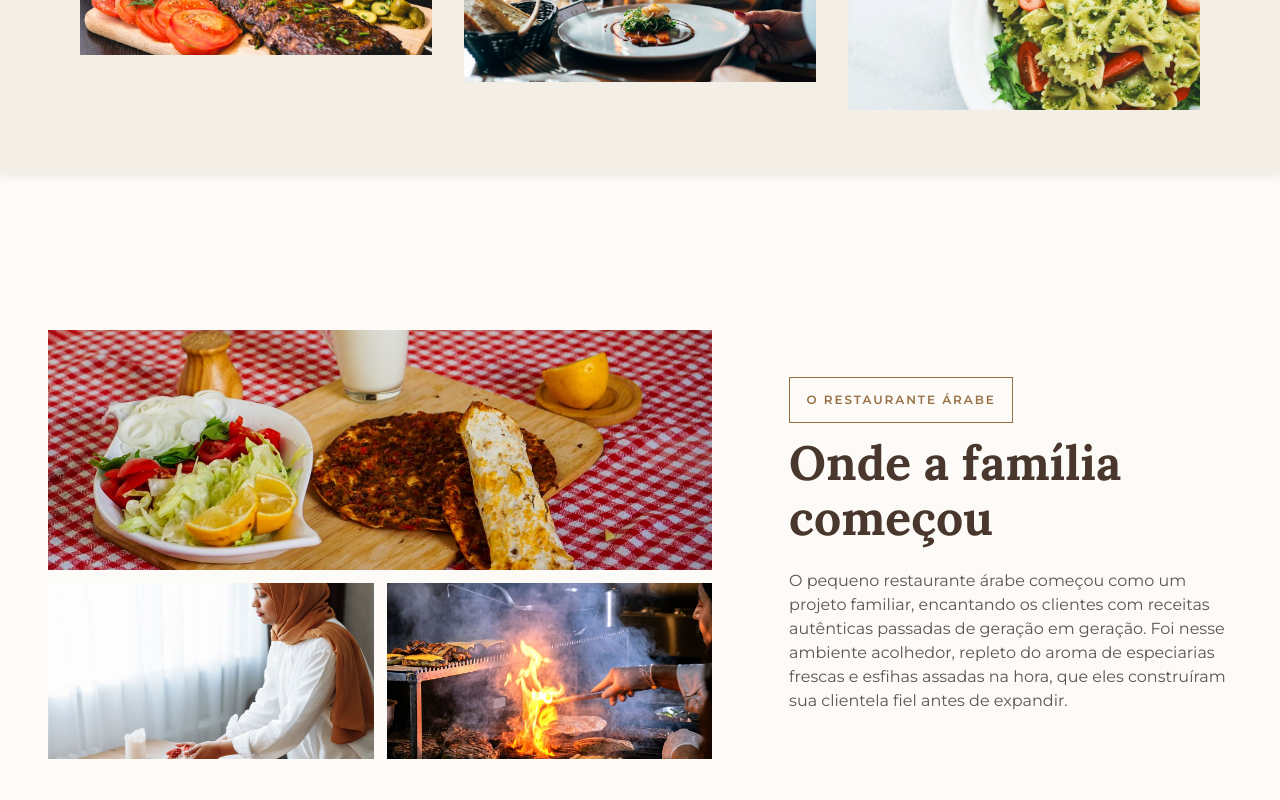
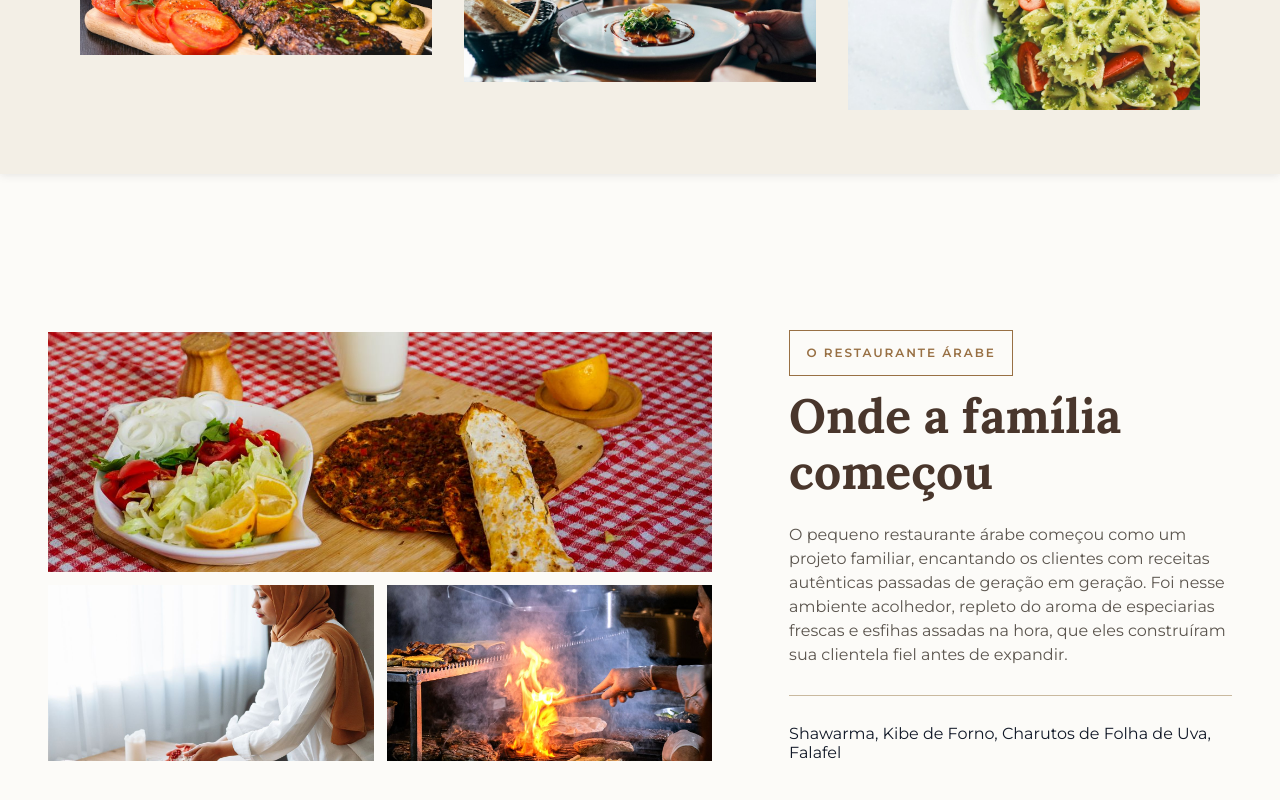
Before and after one commit to Michelcampos09/Projeto-Sadek, a React (Vite) app: page / in a window 1280 px wide. Shown: the part 2149-2949 px from the top of the page. Built offline with nearby package versions, Linux system fonts and the light colour scheme.

Commit message:
colocando textos da segunda metade da section arabic

```diff
--- a/src/components/Arabic/Arabic.jsx
+++ b/src/components/Arabic/Arabic.jsx
@@ -29,6 +29,8 @@ function Arabic() {
         <span className="uptitle-arabic">{arabic.intro}</span>
         <h1 className="title-arabic">{arabic.titulo}</h1>
         <p className="subtitle-arabic">{arabic.subTitulo}</p>
+        <hr className="line" />
+        <span className="dishes">{arabic.menu}</span>
       </section>
     </div>
   );
--- a/src/data/conteudo.js
+++ b/src/data/conteudo.js
@@ -35,5 +35,6 @@ export const dadosDoSite = {
     titulo: "Onde a família começou",
     subTitulo:
       "O pequeno restaurante árabe começou como um projeto familiar, encantando os clientes com receitas autênticas passadas de geração em geração. Foi nesse ambiente acolhedor, repleto do aroma de especiarias frescas e esfihas assadas na hora, que eles construíram sua clientela fiel antes de expandir.",
+    menu: "Shawarma, Kibe de Forno, Charutos de Folha de Uva, Falafel",
   },
 };
```
